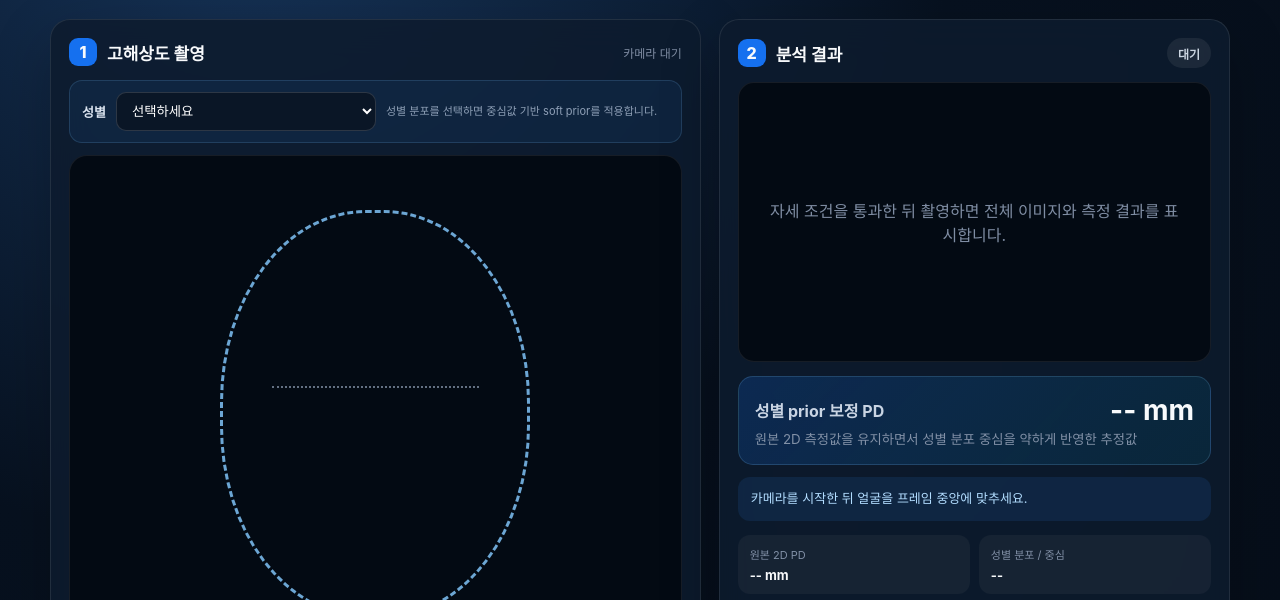
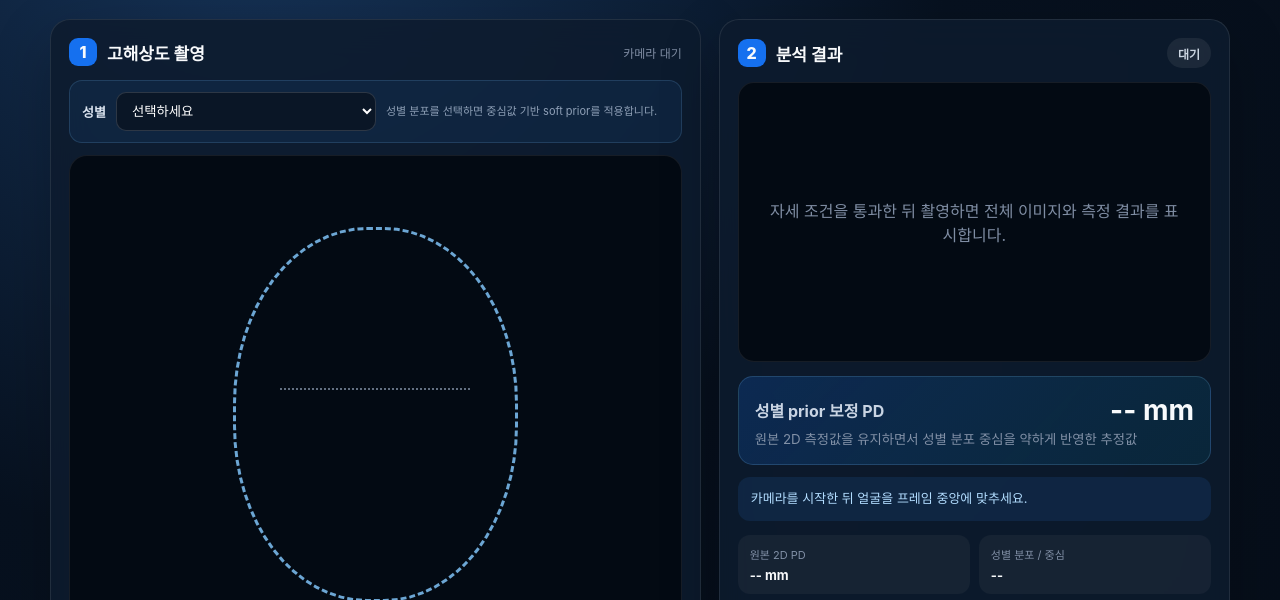
Before and after one commit to y2k0513/pd-iris-web, a website built with Vite: page index.html in a window 1280 px wide. Shown: the part 155-755 px from the top of the page. Built offline with nearby package versions, Linux system fonts and the light colour scheme; files whose address does not match are found by name; what @mediapipe/tasks-vision would draw is missing.

Commit message:
Reduce face guide and increase capture distance

```diff
--- a/src/style.css
+++ b/src/style.css
@@ -39,7 +39,7 @@ h1 { margin: 0; font-size: clamp(28px, 5vw, 48px); line-height: 1.05; }
 .empty-state span { max-width: 440px; color: #8492a8; font-size: 13px; line-height: 1.55; }
 .live-overlay { position: absolute; inset: 0; pointer-events: none; display: grid; place-items: center; }
 .live-overlay[hidden] { display: none; }
-.face-guide { position: relative; width: min(68%, 310px); aspect-ratio: .76; border: 3px dashed rgba(132,202,255,.82); border-radius: 47%; box-shadow: 0 0 0 999px rgba(0,0,0,.18); transition: border-color .18s ease, box-shadow .18s ease, transform .18s ease; }
+.face-guide { position: relative; width: min(62%, 285px); aspect-ratio: .76; border: 3px dashed rgba(132,202,255,.82); border-radius: 47%; box-shadow: 0 0 0 999px rgba(0,0,0,.18); transition: border-color .18s ease, box-shadow .18s ease, transform .18s ease; }
 .static-guide { margin-bottom: 10px; box-shadow: none; }
 .live-guide.waiting { border-color: #84caff; }
 .live-guide.checking { border-color: #fdb022; box-shadow: 0 0 0 999px rgba(0,0,0,.18), 0 0 28px rgba(247,144,9,.24); }
```
